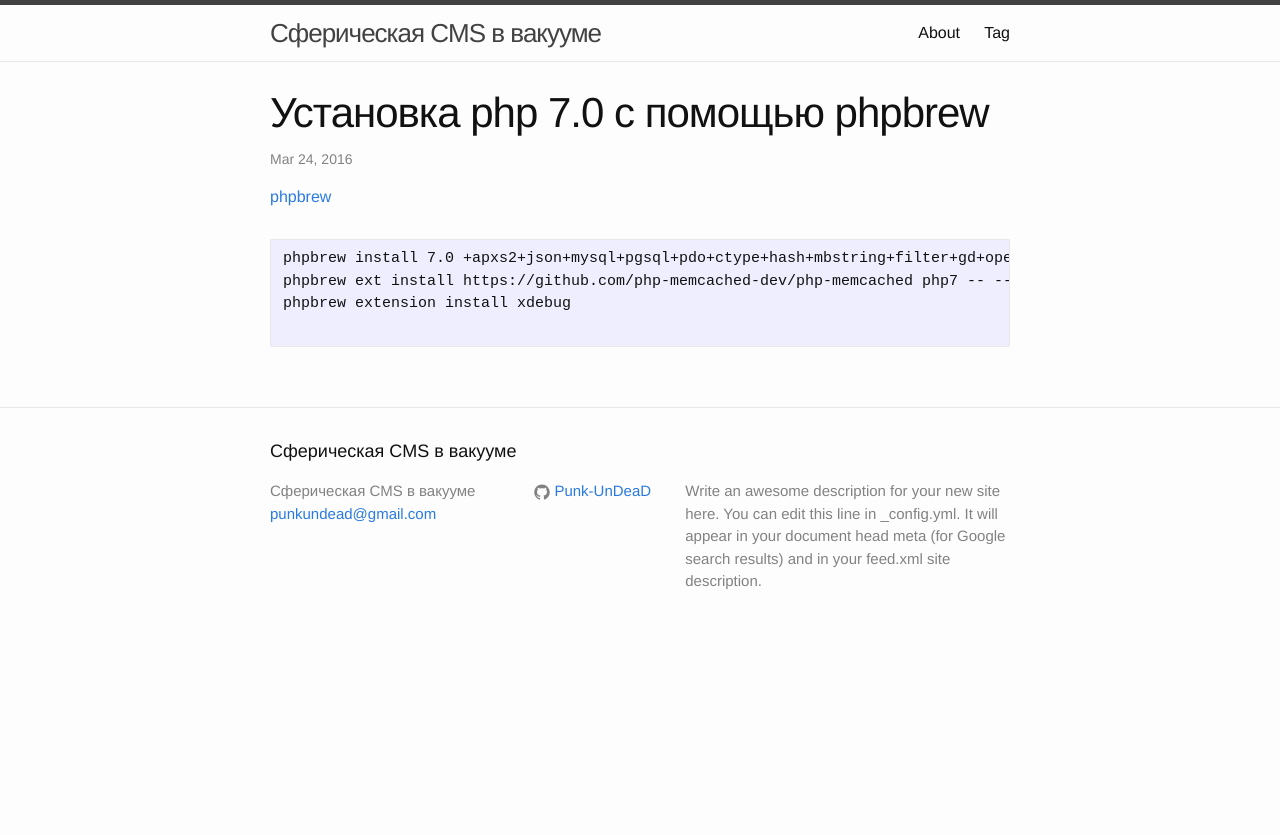
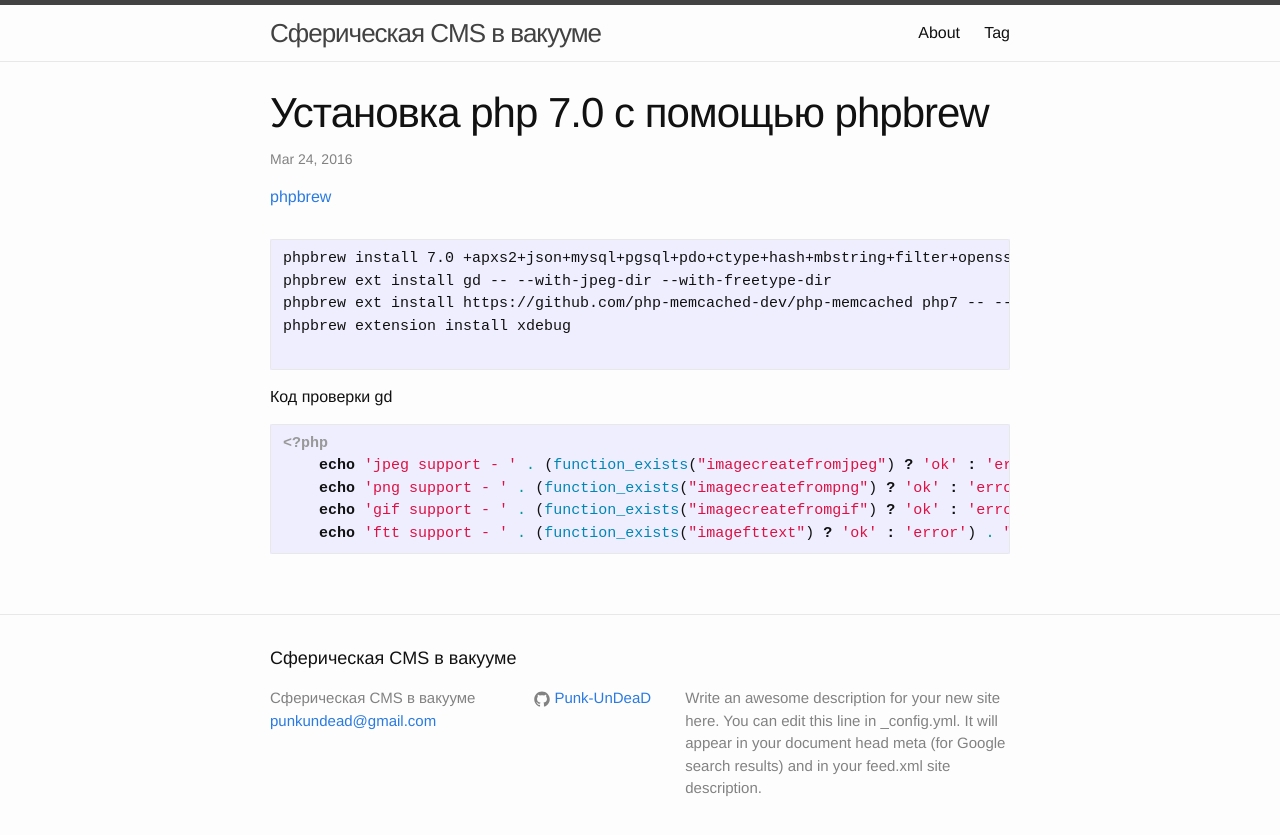
Before and after one commit to Punk-UnDeaD/Punk-UnDeaD.github.io, a Jekyll site: the page built from _posts/2016-03-25-phpbrew.markdown, in a window 1280 px wide. Shown: the top 835 px of the page. Built offline with Jekyll 4.4.1, drawn with Linux system fonts in a browser that asks for light colours.

Commit message:
Установка php 7.0 с помощью phpbrew + Код проверки gd

````diff
--- a/_posts/2016-03-25-phpbrew.markdown
+++ b/_posts/2016-03-25-phpbrew.markdown
@@ -6,8 +6,19 @@ tags: [phpbrew]
 ---
 
 ```
-phpbrew install 7.0 +apxs2+json+mysql+pgsql+pdo+ctype+hash+mbstring+filter+gd+openssl
+phpbrew install 7.0 +apxs2+json+mysql+pgsql+pdo+ctype+hash+mbstring+filter+openssl
+phpbrew ext install gd -- --with-jpeg-dir --with-freetype-dir
 phpbrew ext install https://github.com/php-memcached-dev/php-memcached php7 -- --disable-memcached-sasl
 phpbrew extension install xdebug
 
 ```
+
+Код проверки gd
+
+```php?
+<?php
+    echo 'jpeg support - ' . (function_exists("imagecreatefromjpeg") ? 'ok' : 'error') . "\n";
+    echo 'png support - ' . (function_exists("imagecreatefrompng") ? 'ok' : 'error') . "\n";
+    echo 'gif support - ' . (function_exists("imagecreatefromgif") ? 'ok' : 'error') . "\n";
+    echo 'ftt support - ' . (function_exists("imagefttext") ? 'ok' : 'error') . "\n";
+```
````
